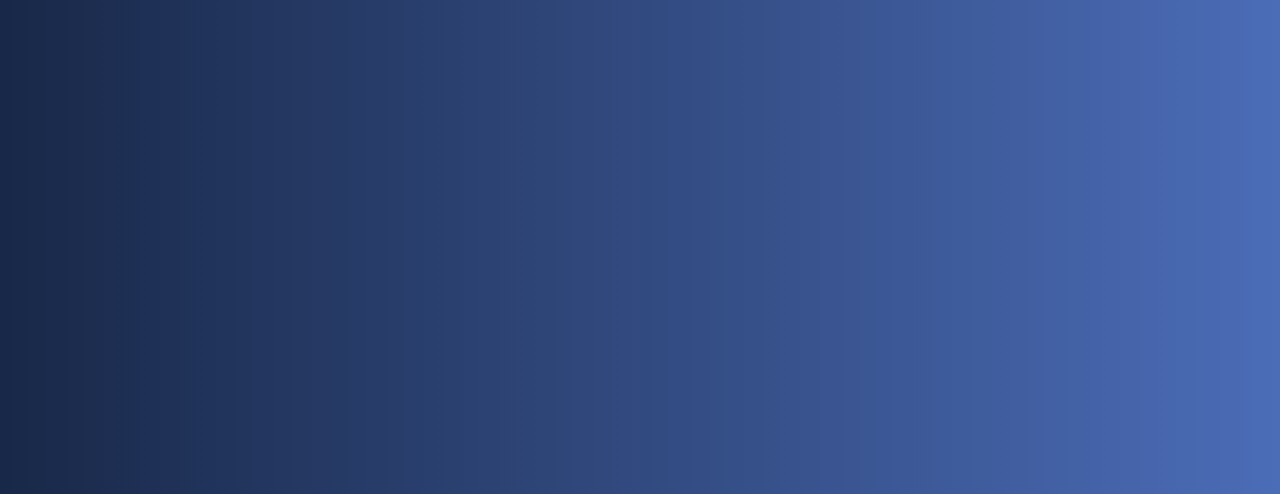
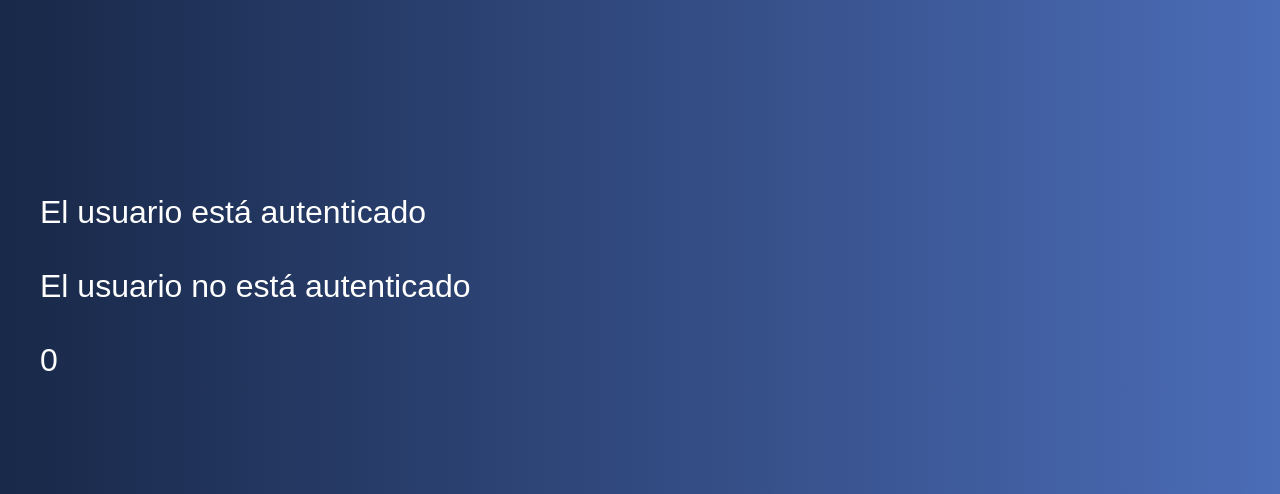
Before and after one commit to AlaskaBlackSB/introduccion-PHP, a PHP site: page /16-types.php in a window 1280 px wide. Shown: the part 306-800 px from the top of the page. Run offline with PHP 8.4, Linux system fonts and the light colour scheme.

Commit message:
Terminé el contenido del archivo 16-types.php

```diff
--- a/16-types.php
+++ b/16-types.php
@@ -1,4 +1,47 @@
-<?php include 'includes/header.php';
+<?php
+
+//Esto nos permite declarar el modo estricto para tipos escalares en un archivo de PHP
+declare(strict_types=1);
+
+include 'includes/header.php';
+
+//Funcion que retorna un valor
+//Puedes definir el tipo de dato que se va a retornar o no, el definir el tipo de dato de retorno es opcional
+function usuarioAutenticado(bool $autenticado) : string {
+    if ($autenticado) {
+        return "<br>El usuario está autenticado";
+    } else {
+        return "<br>El usuario no está autenticado";
+    }
+}
+
+//Retorno opcional, solo funciona cuando se retorna null
+function usuarioAutenticado2(bool $autenticado) : ?string{
+    if ($autenticado) {
+        return "<br>El usuario está autenticado";
+    } else {
+        return null;
+    }
+}
+
+//Especificar diferentes retornos
+//La funcion puede retornar un string o un entero
+function usuarioAutenticado3(bool $autenticado) : string | int{
+    if ($autenticado) {
+        return "<br>El usuario está autenticado";
+    } else {
+        return 0;
+    }
+}
+
+$usuario = usuarioAutenticado(true);
+echo "<br>".$usuario;
+$usuario = usuarioAutenticado(false);
+echo "<br>".$usuario;
+$usuario = usuarioAutenticado2(false);
+echo "<br>".$usuario;
+$usuario = usuarioAutenticado3(false);
+echo "<br>".$usuario;
 
 
 
```
